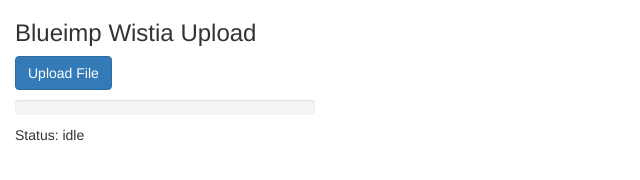
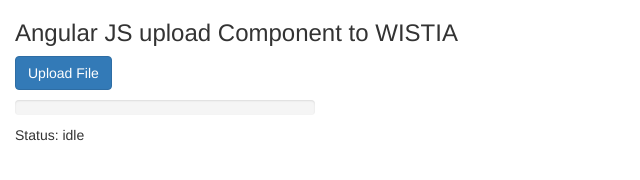
Before and after one commit to sateeshpeetha/sateeshpeetha, a plain HTML site: page index.html in a window 1280 px wide. Shown: the whole page, without its empty margins (0-640 px from the left). Drawn offline with Linux system fonts and the light colour scheme.

Commit message:
Update index.html

```diff
--- a/index.html
+++ b/index.html
@@ -14,7 +14,7 @@
     <div class="container-fluid">
       <div class="row">
         <div class="col-md-12">
-          <h3>Blueimp Wistia Upload</h3>
+          <h3>Angular JS upload Component to WISTIA</h3>
           <!-- DIRECTIVE IN ACTION  -->
           <uploadfile id="fileupload" wistiapass="1eb31cc7a43b3c6549e449ab9c862f97b60a008d734500f9d1204a266f178110" />
         </div>
```
